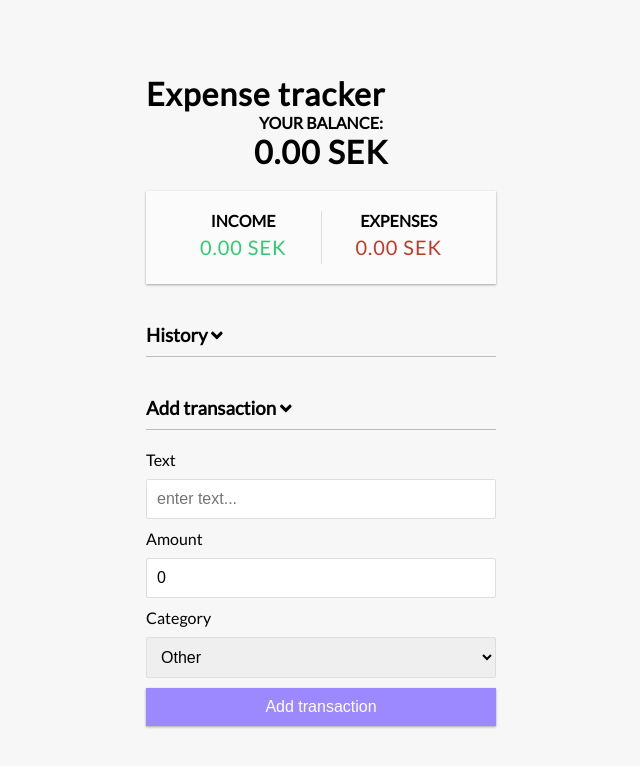
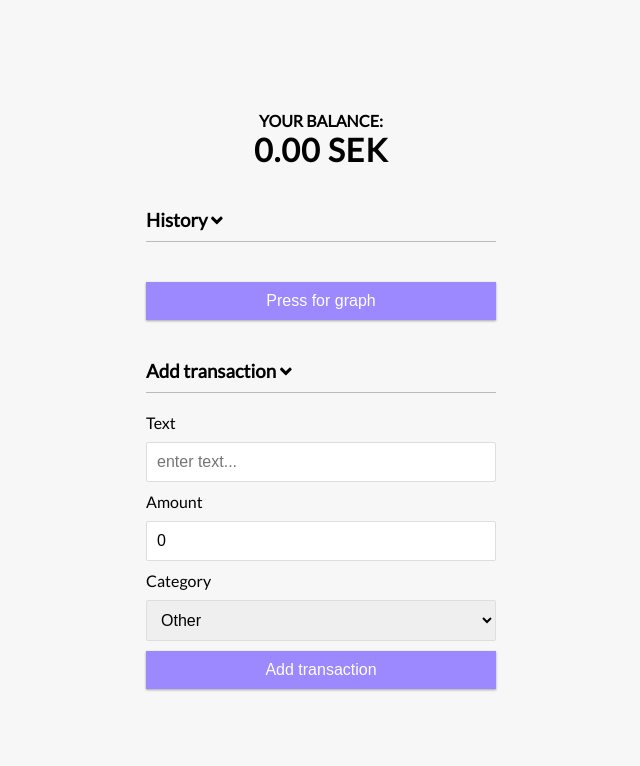
Before and after one commit to mbar47/expensetracker-react, a React (Create React App) app: page / in a window 1280 px wide. Shown: the top 766 px of the page, without its empty margins (319-959 px from the left). Built offline with nearby package versions, Linux system fonts and the light colour scheme.

Commit message:
changes to base UI

```diff
--- a/src/App.js
+++ b/src/App.js
@@ -1,25 +1,42 @@
-import React from "react";
-import { Header } from "./components/Header";
+import React, { useState } from "react";
+import { SwitchButton } from "./components/SwitchButton";
 import { IncomeExpenses } from "./components/IncomeExpenses";
 import { Balance } from "./components/Balance";
 import { TransactionList } from "./components/TransactionList";
 import { AddTransaction } from "./components/AddTransaction";
+import { Graphs } from "./components/Graphs";
 
 import { GlobalProvider } from "./context/GlobalState";
 
 import "./App.css";
 
 function App() {
+  const [displayGraph, setDisplayGraph] = useState(false);
+
   return (
     <GlobalProvider>
       <div className="App">
-        <Header />
-        <div className="container">
-          <Balance />
-          <IncomeExpenses />
-          <TransactionList />
-          <AddTransaction />
-        </div>
+        {displayGraph ? (
+          <>
+            <Balance />
+            <IncomeExpenses />
+            <Graphs />
+            <SwitchButton
+              displayGraph={displayGraph}
+              setDisplayGraph={setDisplayGraph}
+            />
+          </>
+        ) : (
+          <>
+            <Balance />
+            <TransactionList />
+            <SwitchButton
+              displayGraph={displayGraph}
+              setDisplayGraph={setDisplayGraph}
+            />
+            <AddTransaction />
+          </>
+        )}
       </div>
     </GlobalProvider>
   );
```
